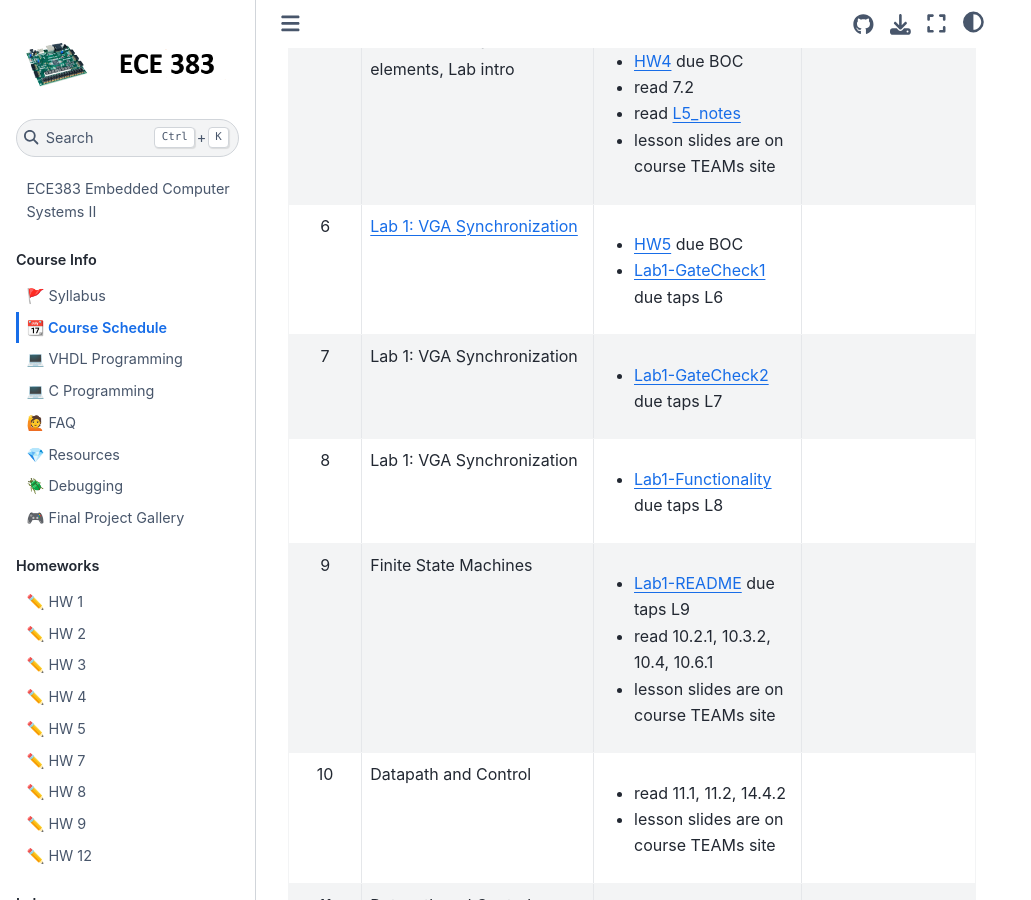
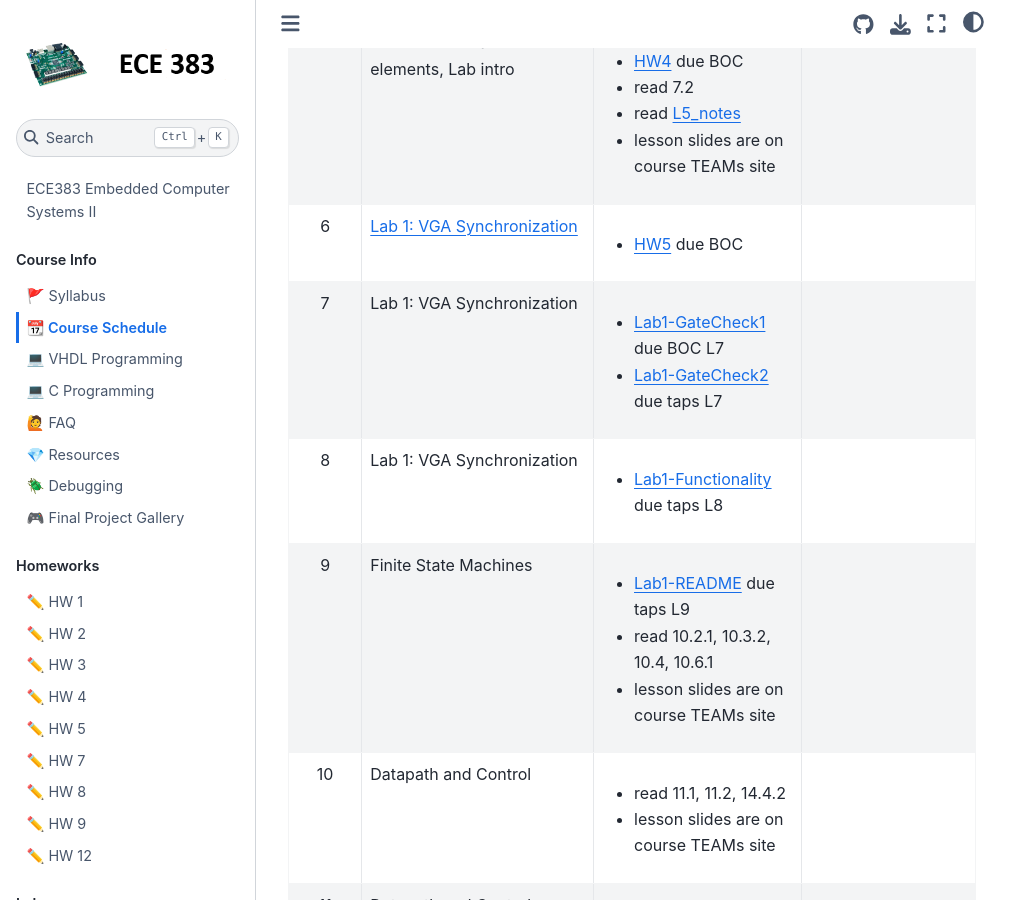
Before and after one commit to USAFA-ECE/ece383, a Jupyter Book: the page built from book/schedule.md, in a window 1280 px wide and 900 px high, scrolled down 1055 px. Shown: the whole window, without its empty margins (0-1031 px from the left). Built offline with Jupyter Book 1.0.4 settings and Sphinx 7.4.7 and the Sphinx Book theme 1.1.4, drawn with Linux system fonts in a browser that asks for light colours; pages that are not in the unit, such as notebooks, are missing from menus.

Commit message:
Update schedule.md

```diff
--- a/book/schedule.md
+++ b/book/schedule.md
@@ -12,8 +12,8 @@ This schedule is subject to change as appropriate.
 | 3      | Lec 3: Combinational elements, unsigned, constraints file, synthesis | <ul><li>[HW2](Assignments/homework2.md) due BOC </li><li>read 3.5.4, 4.2.3, 4.3.1 </li><li>read [L3_notes](Lectures/lecture03.md) </li><li>lesson slides are on course TEAMs site</li></ul> |    |
 | 4      | Lec 4: Sequential elements                       | <ul><li>[HW3](Assignments/homework3.md) due BOC </li><li>read 5.1,5.2,5.7,5.8 </li><li>read [L4_notes](Lectures/lecture04.md)  </li><li>lesson slides are on course TEAMs site</li></ul> |    |
 | 5      | Lec 5: Combinations of elements, Lab intro       | <ul><li>[HW4](Assignments/homework4.md) due BOC </li><li>read 7.2 </li><li>read [L5_notes](Lectures/lecture05.md) </li><li>lesson slides are on course TEAMs site</li></ul> |    |
-| 6      | [Lab 1: VGA Synchronization](Assignments/lab1.md)|  <ul><li>[HW5](Assignments/homework5.md)  due BOC </li><li>[Lab1-GateCheck1](Assignments/lab1.md) due taps L6 </li></ul>  |        |
-| 7      | Lab 1: VGA Synchronization                       |  <ul><li>[Lab1-GateCheck2](Assignments/lab1.md) due taps L7  </li></ul>  |        |
+| 6      | [Lab 1: VGA Synchronization](Assignments/lab1.md)|  <ul><li>[HW5](Assignments/homework5.md)  due BOC  </li></ul>  |        |
+| 7      | Lab 1: VGA Synchronization                       |  <ul><li>[Lab1-GateCheck1](Assignments/lab1.md) due BOC L7</li><li>[Lab1-GateCheck2](Assignments/lab1.md) due taps L7  </li></ul>  |        |
 | 8      | Lab 1: VGA Synchronization                       |  <ul><li>[Lab1-Functionality](Assignments/lab1.md) due taps L8  </li></ul>  |        |
 | 9      | Finite State Machines                            |  <ul><li>[Lab1-README](Assignments/lab1.md) due taps L9 </li><li>read 10.2.1, 10.3.2, 10.4, 10.6.1 </li><li>lesson slides are on course TEAMs site</li></ul>  |                                           |
 | 10     | Datapath and Control                             | <ul><li>read 11.1, 11.2, 14.4.2</li><li>lesson slides are on course TEAMs site</li></ul>  |        |
```
